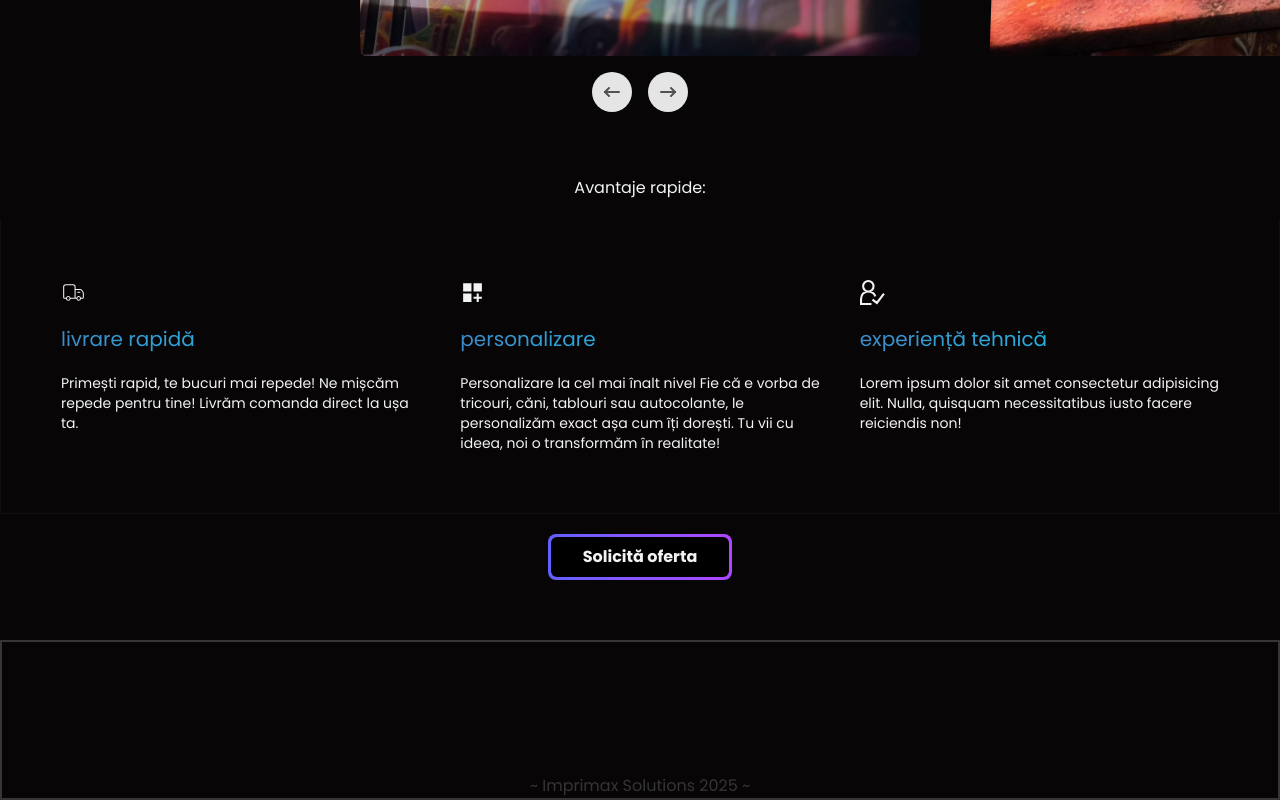
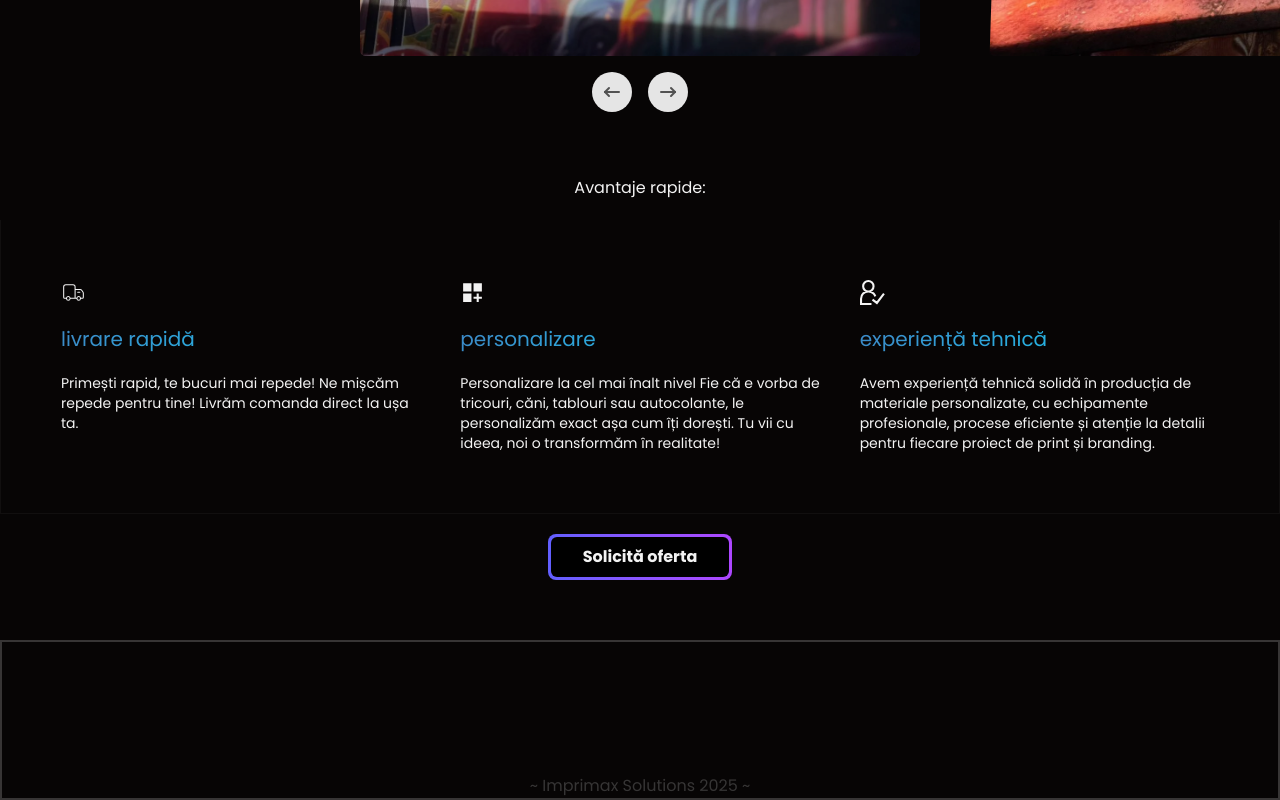
Before and after one commit to 8octa/imprimax, a Next.js app: page / in a window 1280 px wide. Shown: the part 2119-2919 px from the top of the page. Built offline with nearby package versions, Linux system fonts and the light colour scheme.

Commit message:
Update page.tsx

```diff
--- a/app/page.tsx
+++ b/app/page.tsx
@@ -107,8 +107,9 @@ const Acasa = () => {
           <GrUserExpert size={25} />
           <h3>experiență tehnică</h3>
           <p className="max-w-sm text-sm">
-            Lorem ipsum dolor sit amet consectetur adipisicing elit. Nulla,
-            quisquam necessitatibus iusto facere reiciendis non!
+            Avem experiență tehnică solidă în producția de materiale personalizate,
+            cu echipamente profesionale, procese eficiente și atenție la detalii pentru
+            fiecare proiect de print și branding.
           </p>
         </div>
       </div>
```
